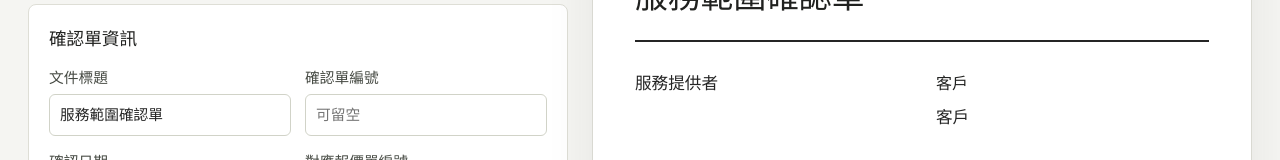
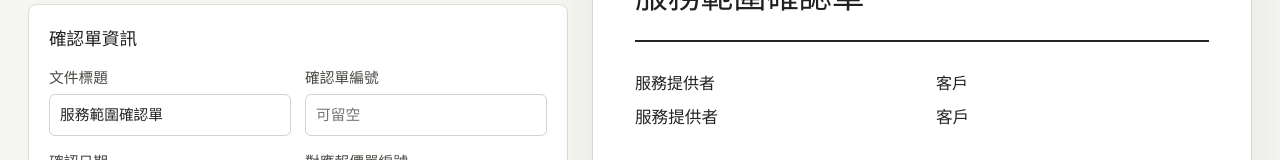
Before and after one commit to dong-sc/simple-scope-confirmation-generator, a React (Vite) app: page / in a window 1280 px wide. Shown: the part 348-508 px from the top of the page. Built offline with nearby package versions, Linux system fonts and the light colour scheme.

Commit message:
Restore provider label in preview

```diff
--- a/src/components/ScopeConfirmationPreview.tsx
+++ b/src/components/ScopeConfirmationPreview.tsx
@@ -189,6 +189,7 @@ export function ScopeConfirmationPreview({
 
         <section className="preview-party-grid">
           <div className="preview-party">
+            <h3>服務提供者</h3>
             <strong>{data.provider.company || data.provider.name || '服務提供者'}</strong>
             <AlignedDetailLine label="聯絡人" value={data.provider.name} />
             <AlignedDetailLine label="公司名稱" value={data.provider.company} />
```
